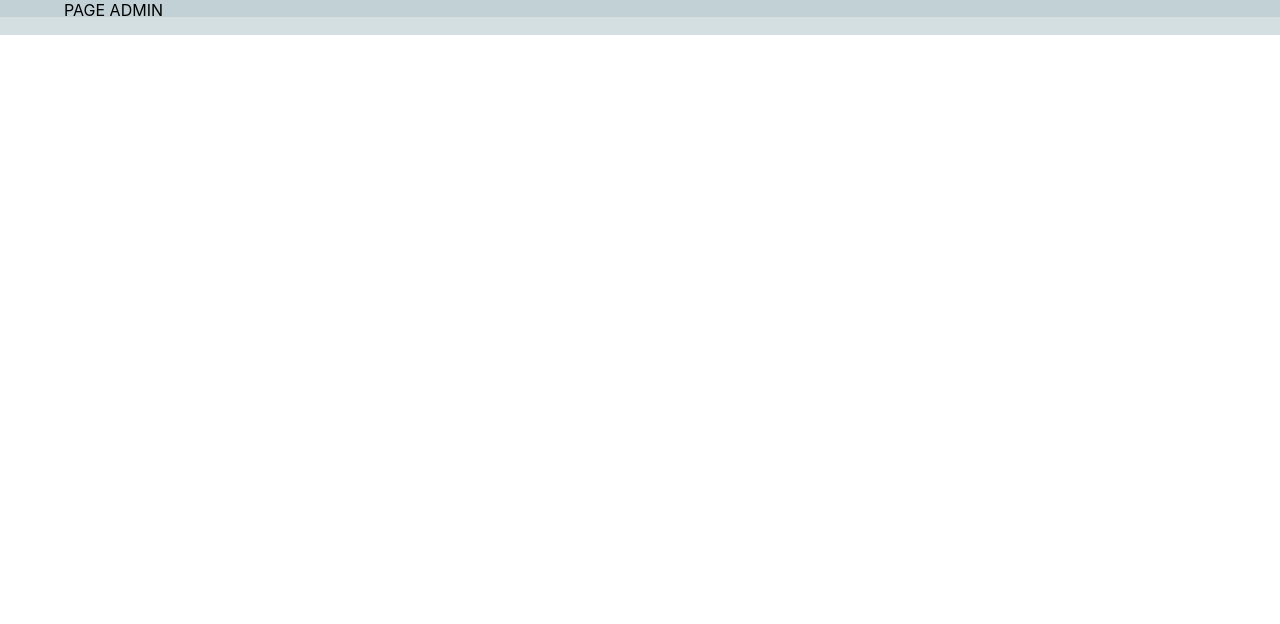
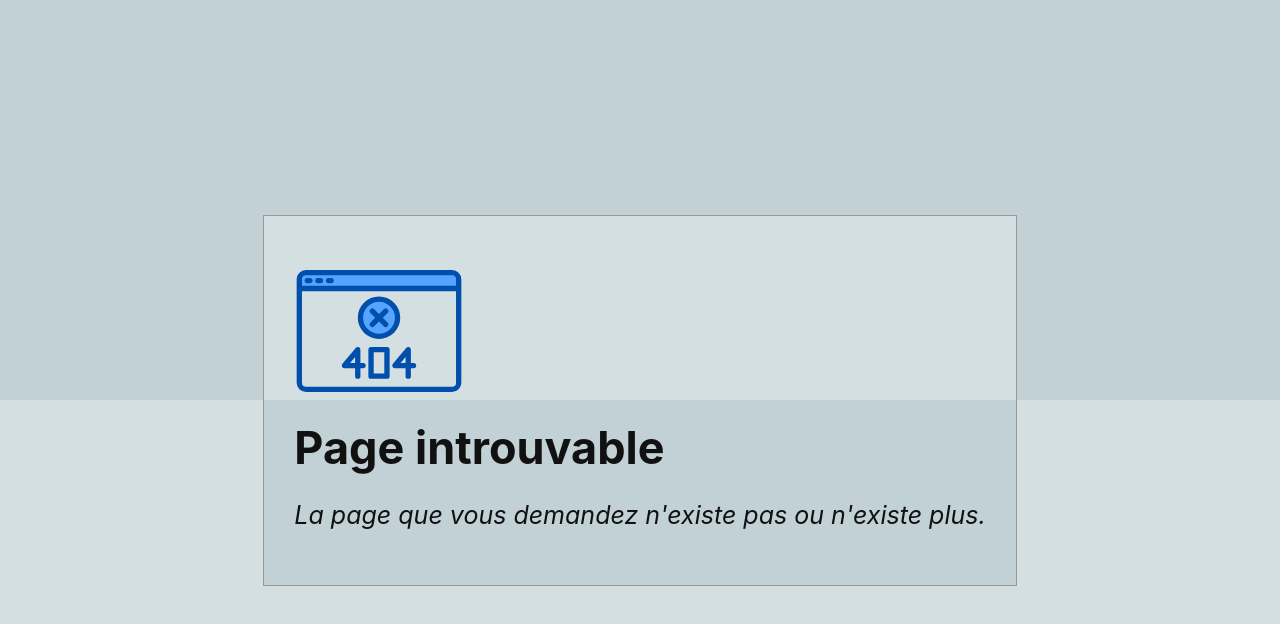
Before and after one commit to Littchii/portfolio-matthieu-meurillon, a React (Create React App) app: page /admin in a window 1280 px wide. Shown: the top 624 px of the page. Built offline with nearby package versions, Linux system fonts and the light colour scheme.

Commit message:
Ajout de la page 404

```diff
--- a/src/App.css
+++ b/src/App.css
@@ -38,7 +38,6 @@ h1, h2, h3, h4, h5, h6 {
 .App {
     background: linear-gradient(to bottom, var(--color-primary-background) 50%, var(--color-secondary-background) 50%);
     padding: 0 5%;
-    padding-bottom: 15px;
 }
 
 ::-webkit-scrollbar {
--- a/src/App.js
+++ b/src/App.js
@@ -6,6 +6,7 @@ import Presentation from './components/Presentation';
 import Projects from './components/Projects';
 import Skills from './components/Skills';
 import Timeline from './components/Timeline';
+import Erreur404 from './components/Erreur404';
 import { useSelector } from 'react-redux';
 import ConnexionModal from './components/ConnexionModal';
 import {
@@ -48,15 +49,13 @@ function App() {
             <Footer />
             <ConnexionModal showModal={openModal} hideModal={hideModal} />
           </Route>
-          <Route exact path="/admin">
+          {/* <Route exact path="/admin">
             <div>
               PAGE ADMIN
             </div>
-          </Route>
+          </Route> */}
           <Route path="*">
-            <div>
-              SEXE
-            </div>
+            <Erreur404 />
           </Route>
         </Switch>
       </Router>
--- /dev/null
+++ b/src/components/Erreur404.js
@@ -0,0 +1,20 @@
+import '../styles/Erreur404.css';
+import ErrorIcon from '../icons/ErrorIcon';
+
+const Erreur404 = () => {
+
+    return (
+        <div className="erreurPage">
+            <div className="block404">
+                <ErrorIcon width={170} height={170} />
+                <h1 className="title404">
+                    Page introuvable
+                </h1>
+                <p className="text404">La page que vous demandez n'existe pas ou n'existe plus.</p>
+            </div>
+        </div>
+    )
+
+}
+
+export default Erreur404;
--- /dev/null
+++ b/src/icons/ErrorIcon.js
@@ -0,0 +1,19 @@
+const ErrorIcon = (props) => {
+
+    return (
+        <svg viewBox="0 0 512 512" xmlns="http://www.w3.org/2000/svg" {...props}>
+            <g><path d="m476 80h-440a19.994 19.994 0 0 0 -20 20v28h480v-28a19.994 19.994 0 0 0 -20-20z" fill="#57a4ff"/>
+            <circle cx="256" cy="216" fill="#57a4ff" r="56"/>
+            <g fill="#004fac"><path d="m208 352h-8v-40a8 8 0 0 0 -14.146-5.122l-40 48a8 8 0 0 0 6.146 13.122h32v24a8 8 0 0 0 16 0v-24h8a8 8 0 0 0 0-16zm-24 0h-14.92l14.92-17.9z"/><path d="m360 352h-8v-40a8 8 0 0 0 -14.146-5.122l-40 48a8 8 0 0 0 6.146 13.122h32v24a8 8 0 0 0 16 0v-24h8a8 8 0 0 0 0-16zm-24 0h-14.92l14.92-17.9z"/><path d="m280 304h-48a8 8 0 0 0 -8 8v80a8 8 0 0 0 8 8h48a8 8 0 0 0 8-8v-80a8 8 0 0 0 -8-8zm-8 80h-32v-64h32z"/>
+            <path d="m476 72h-440a28.031 28.031 0 0 0 -28 28v312a28.031 28.031 0 0 0 28 28h440a28.031 28.031 0 0 0 28-28v-312a28.031 28.031 0 0 0 -28-28zm12 340a12.01 12.01 0 0 1 -12 12h-440a12.01 12.01 0 0 1 -12-12v-276h464zm0-292h-464v-20a12.01 12.01 0 0 1 12-12h440a12.01 12.01 0 0 1 12 12z"/><path d="m40 112h8a8 8 0 0 0 0-16h-8a8 8 0 0 0 0 16z"/>
+            <path d="m72 112h8a8 8 0 0 0 0-16h-8a8 8 0 0 0 0 16z"/>
+            <path d="m104 112h8a8 8 0 0 0 0-16h-8a8 8 0 0 0 0 16z"/>
+            <path d="m256 280a64 64 0 1 0 -64-64 64.072 64.072 0 0 0 64 64zm0-112a48 48 0 1 1 -48 48 48.054 48.054 0 0 1 48-48z"/>
+            <path d="m230.343 241.657a8 8 0 0 0 11.314 0l14.343-14.343 14.343 14.343a8 8 0 1 0 11.314-11.314l-14.343-14.343 14.343-14.343a8 8 0 0 0 -11.314-11.314l-14.343 14.343-14.343-14.343a8 8 0 0 0 -11.314 11.314l14.343 14.343-14.343 14.343a8 8 0 0 0 0 11.314z"/>
+            </g></g>
+        </svg>
+    )
+
+}
+
+export default ErrorIcon;
--- /dev/null
+++ b/src/styles/Erreur404.css
@@ -0,0 +1,39 @@
+.erreurPage {
+    display: flex;
+    justify-content: center;
+    align-items: center;
+    flex-direction: column;
+    height: 100vh;
+}
+
+.block404 {
+    background: linear-gradient(to bottom, var(--color-secondary-background) 50%, var(--color-primary-background) 50%);
+    padding: 30px;
+    border: solid 1px var(--color-primary-border);
+}
+
+.title404 {
+    font-size: 45px;
+}
+
+.text404 {
+    font-size: 25px;
+    font-style: italic;
+}
+
+.title404, .text404 {
+    color: var(--color-primary-text);
+}
+
+@media screen and (max-width: 300px) {
+    .block404 {
+        width: 97%;
+        text-align: center;
+    }
+    .title404 {
+        font-size: 35px;
+    }
+    .text404 {
+        font-size: 20px;
+    }
+}
--- a/src/styles/Footer.css
+++ b/src/styles/Footer.css
@@ -3,6 +3,7 @@
     text-align: center;
     border-top: solid 2px var(--color-primary-border);
     padding-top: 7px;
+    padding-bottom: 20px;
 }
 
 .texteFooter {
```
Lines whose indentation alone changed are shown as unchanged.
